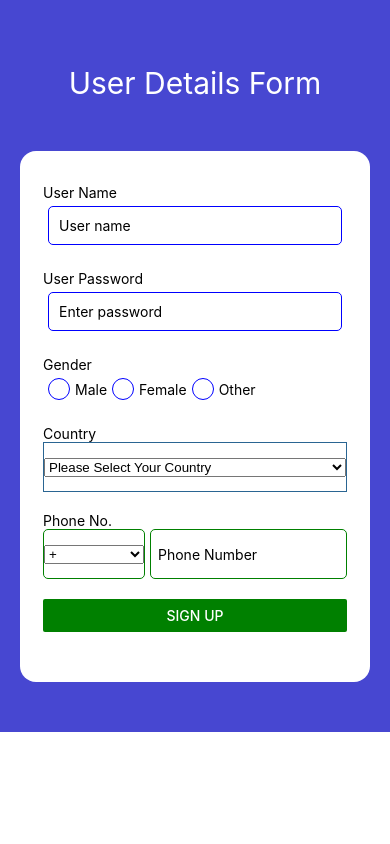
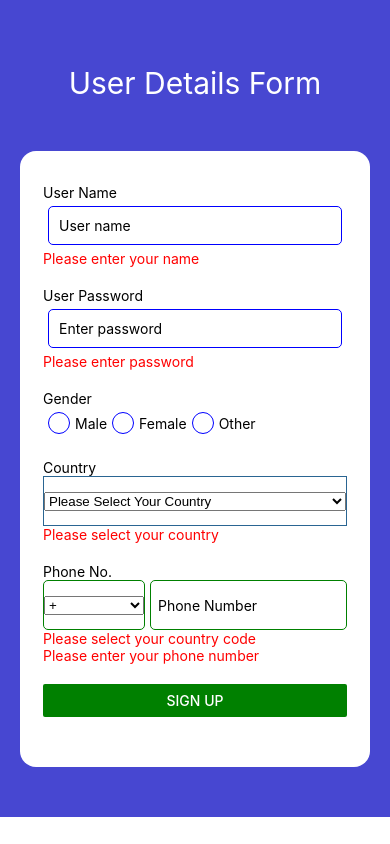
Before and after one commit to nitesh-1810/IntroToReactNative, a React Native app: screen / in a window 390 px wide. Both pictures are taken after a click on the button "SIGN UP". Built offline with nearby package versions, Linux system fonts and the light colour scheme.

Commit message:
Install Firebase.

```diff
--- /dev/null
+++ b/firebase/firebase.config.js
@@ -0,0 +1,20 @@
+// Import the functions you need from the SDKs you need
+import { initializeApp } from "firebase/app";
+import { getFirestore } from "firebase/firestore";
+import { get } from "react-native/Libraries/TurboModule/TurboModuleRegistry";
+// TODO: Add SDKs for Firebase products that you want to use
+// https://firebase.google.com/docs/web/setup#available-libraries
+
+// Your web app's Firebase configuration
+const firebaseConfig = {
+  apiKey: "AIzaSyDpMOmvX5oauEQsi8zanhHypKCfUn6TEwY",
+  authDomain: "first-react-native-app1810.firebaseapp.com",
+  projectId: "first-react-native-app1810",
+  storageBucket: "first-react-native-app1810.appspot.com",
+  messagingSenderId: "1021557959682",
+  appId: "1:1021557959682:web:d62951d21b6f80ef7f0b1b",
+};
+
+// Initialize Firebase
+const app = initializeApp(firebaseConfig);
+export const db = getFirestore(app);
--- a/package.json
+++ b/package.json
@@ -10,9 +10,11 @@
   },
   "dependencies": {
     "@expo/webpack-config": "^19.0.0",
+    "@react-native-firebase/app": "^18.5.0",
     "@react-native-picker/picker": "^2.5.1",
     "expo": "~49.0.13",
     "expo-status-bar": "~1.6.0",
+    "firebase": "^10.5.0",
     "react": "18.2.0",
     "react-dom": "18.2.0",
     "react-native": "0.72.5",
--- a/src/Tasks/FormDemo.js
+++ b/src/Tasks/FormDemo.js
@@ -1,16 +1,51 @@
 import React, { useState } from "react";
 import { View, Text, StyleSheet, TextInput, Button, Alert } from "react-native";
 import { Picker } from "@react-native-picker/picker";
+import { collection, addDoc } from "firebase/firestore";
+import { db } from "../../firebase/firebase.config";
 
 const FormDemo = () => {
-  const [selectedValue, setSelectedValue] = useState(
-    "Please Select Your Country"
-  );
+  const [country, setCountry] = useState("");
   const [selectedCode, setSelectedCode] = useState("");
 
   const [userName, setUserName] = useState("");
   const [userPassword, setUserPassword] = useState("");
   const [userPhone, setUserPhone] = useState("");
+  const [nameError, setNameError] = useState(false);
+  const [passwordError, setPasswordError] = useState(false);
+  const [countryError, setCountryError] = useState(false);
+  const [countryCodeError, setCountryCodeError] = useState(false);
+  const [phoneError, setPhoneError] = useState(false);
+
+  const saveData = async () => {
+    !userName ? setNameError(true) : setNameError(false);
+
+    !userPhone ? setPhoneError(true) : setPhoneError(false);
+
+    !country ? setCountryError(true) : setCountryError(false);
+
+    !selectedCode ? setCountryCodeError(true) : setCountryCodeError(false);
+
+    !userPassword ? setPasswordError(true) : setPasswordError(false);
+
+    if (!userName || !userPhone || !country || !selectedCode || !userPassword) {
+      return false;
+    }
+    const docRef = await addDoc(collection(db, "users"), {
+      Name: userName,
+      Password: userPassword,
+      Country: country,
+      CountryCode: selectedCode,
+      PhoneNo: userPhone,
+    });
+    console.log("Document written with ID: ", docRef.id);
+    Alert.alert(`Hello ${userName}, Successfully Sign UP`);
+    setCountry("");
+    setUserName("");
+    setUserPassword("");
+    setSelectedCode("");
+    setUserPhone("");
+  };
 
   return (
     <View style={styles.container}>
@@ -24,6 +59,9 @@ const FormDemo = () => {
             style={styles.userInputStyle}
             onChangeText={(text) => setUserName(text)}
           />
+          {nameError && (
+            <Text style={styles.validation}>Please enter your name</Text>
+          )}
         </View>
         <View style={styles.viewBox}>
           <Text>User Password</Text>
@@ -33,6 +71,9 @@ const FormDemo = () => {
             style={styles.userInputStyle}
             onChangeText={(text) => setUserPassword(text)}
           />
+          {passwordError && (
+            <Text style={styles.validation}>Please enter password</Text>
+          )}
         </View>
         <View style={styles.viewBox}>
           <Text>Gender</Text>
@@ -57,10 +98,8 @@ const FormDemo = () => {
           <Text>Country </Text>
           <View style={styles.countryView}>
             <Picker
-              selectedValue={selectedValue}
-              onValueChange={(itemValue, itemIndex) =>
-                setSelectedValue(itemValue)
-              }
+              selectedValue={country}
+              onValueChange={(itemValue) => setCountry(itemValue)}
               style={styles.pickerStyle}
             >
               <Picker.Item label="Please Select Your Country" value="" />
@@ -71,6 +110,9 @@ const FormDemo = () => {
               <Picker.Item label="Australia" value="Australia" />
             </Picker>
           </View>
+          {countryError && (
+            <Text style={styles.validation}>Please select your country</Text>
+          )}
         </View>
         <View style={styles.viewBox}>
           <Text>Phone No. </Text>
@@ -100,22 +142,37 @@ const FormDemo = () => {
               />
             </View>
           </View>
+          {countryCodeError && (
+            <Text style={styles.validation}>
+              Please select your country code
+            </Text>
+          )}
+          {phoneError && (
+            <Text style={styles.validation}>
+              Please enter your phone number
+            </Text>
+          )}
         </View>
         <View style={styles.viewBox}>
           <Button
             color="green"
             title="Sign Up"
-            onPress={() => {
-              Alert.alert(
-                `Name: ${userName}, PassWord: ${userPassword}, Country: ${selectedValue}, Phone no: ${selectedCode} ${userPhone}`
-              );
-              setSelectedValue("");
-              setUserName("");
-              setUserPassword("");
-              setSelectedCode("");
-              setUserPhone("");
-              setUserPhone("");
-            }}
+            onPress={
+              //   () => {
+              //   Alert.alert(
+              //     `Name: ${userName}, PassWord: ${userPassword}, Country: ${selectedValue}, Phone no: ${selectedCode} ${userPhone}`
+              //   );
+              //   setSelectedValue("");
+              //   setUserName("");
+              //   setUserPassword("");
+              //   setSelectedCode("");
+              //   setUserPhone("");
+              //   setUserPhone("");
+              // }
+              () => {
+                saveData();
+              }
+            }
           />
         </View>
       </View>
@@ -187,4 +244,7 @@ const styles = StyleSheet.create({
     padding: 7,
     borderRadius: 5,
   },
+  validation: {
+    color: "red",
+  },
 });
```
Also changed, not shown: 1 other file (tests, documents, lock files or other folders).
